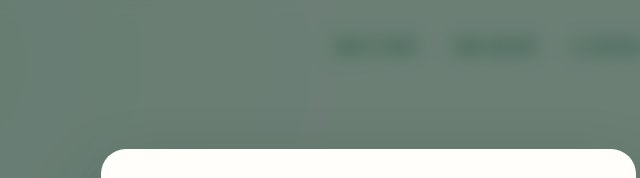
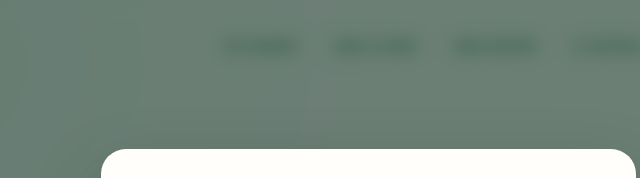
Before and after one commit to Johnny497/MiraclePaw, a website with bundled scripts: page MiraclePaw_Netlify_AI_MVP_v0.1/public/showcase.html in a window 1280 px wide. Shown: the top 178 px of the page, 272-912 px from the left. Built offline with nearby package versions, Linux system fonts and the light colour scheme.

Commit message:
feat(v1.2): connect activity proposal builder to existing stakeholder navigation

```diff
--- a/MiraclePaw_Netlify_AI_MVP_v0.1/public/showcase.html
+++ b/MiraclePaw_Netlify_AI_MVP_v0.1/public/showcase.html
@@ -17,6 +17,7 @@
         <span><strong>星爪 <span>MiraclePaw</span></strong><small>陪你慢慢嚟。</small></span>
       </a>
       <nav class="top-links" aria-label="網站導覽">
+        <a href="/activity.html">青年活動構想</a>
         <a href="/partners.html">NGO 合作邀請</a>
         <a href="/pilot.html">NGO 試點準備</a>
         <a href="/pitch.html">3 分鐘 Pitch</a>
```
